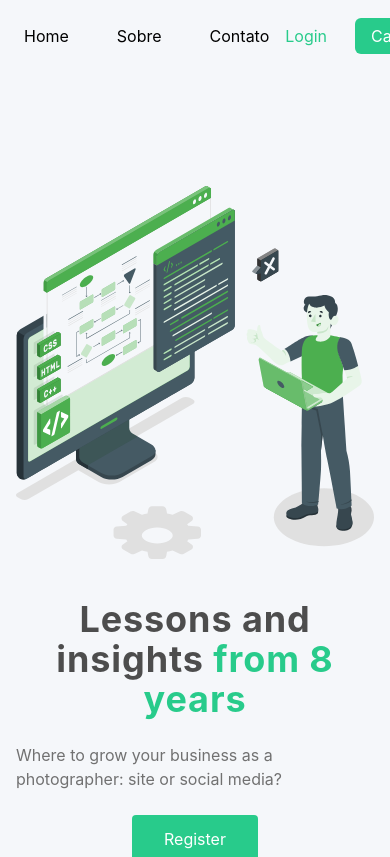
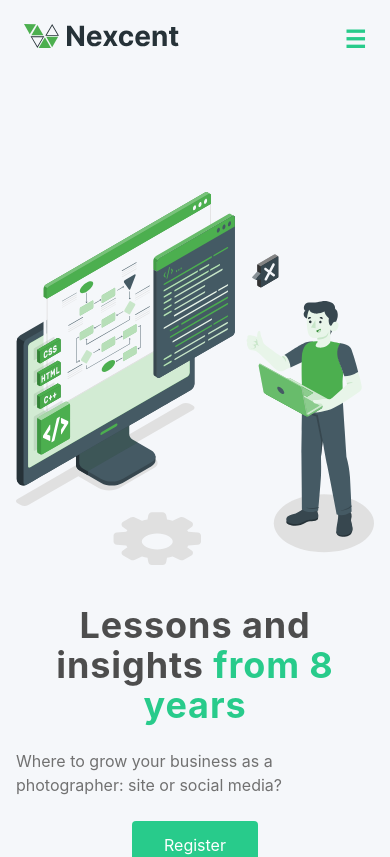
Before and after one commit to estefane-ribeiro/agency-landing-page, a React (Vite) app: page / in a window 390 px wide. Shown: the top 857 px of the page. Built offline with nearby package versions, Linux system fonts and the light colour scheme.

Commit message:
feat: implementa funcionamento do menu mobile

```diff
--- a/src/Header/Header.jsx
+++ b/src/Header/Header.jsx
@@ -1,12 +1,51 @@
+import { useEffect, useRef, useState } from "react";
 import logo from "../img/logo.svg";
 const Header = () => {
+  const [menuMobile, setMenuMobile] = useState(false);
+  const menu = useRef(null);
+
+  function handleClickMenu() {
+    setMenuMobile((anterior) => !anterior);
+  }
+
+  useEffect(() => {
+    function handleClickForaMenu(e) {
+      if (menu.current && !menu.current.contains(e.target)) {
+        setMenuMobile(false);
+      }
+    }
+
+    if (menuMobile) {
+      window.addEventListener("click", handleClickForaMenu);
+    }
+
+    return () => {
+      window.removeEventListener("click", handleClickForaMenu);
+    };
+  }, [menuMobile]);
+
   return (
-    <div className="flex justify-between mb-8 p-6">
+    <header className="flex justify-between mb-8 p-6 relative">
       <a href="/">
         <img src={logo} alt="Nexcent" />
       </a>
+      <div ref={menu}>
+        <button
+          onClick={handleClickMenu}
+          className={`max-md:block hidden text-2xl text-primary font-black transition hover:contrast-200 cursor-pointer `}
+        >
+          ☰
+        </button>
+        <div
+          className={`md:flex relative justify-between  max-md:flex-col max-md:gap-5 max-md:absolute max-md:right-3 max-md:bg-primary z-20 max-md:p-10 rounded-2xl max-md:top-16 ${menuMobile ? "max-md:flex " : "max-md:hidden"}`}
+        >
+          {/* polygon(50% 0%, 0% 100%, 100% 100%) */}
+          <span
+            style={{ clipPath: "polygon(0% 0%, 100% 0%, 50% 100%)" }}
+            className="h-3 w-3 absolute -top-3 right-4 bg-primary max-md:block hidden"
+          ></span>
           <nav>
-        <ul className="flex gap-12">
+            <ul className="flex gap-12 max-md:flex-col max-md:items-center max-md:gap-5 max-md:text-white *:**:hover:max-md:text-secondary">
               <li>
                 <a href="\" className="hover:text-primary inline-block group">
                   Home
@@ -14,7 +53,10 @@ const Header = () => {
                 </a>
               </li>
               <li>
-            <a href="\sobre" className="hover:text-primary inline-block group">
+                <a
+                  href="\sobre"
+                  className="hover:text-primary inline-block group"
+                >
                   Sobre
                   <span className="h-0.5 w-1 opacity-0 bg-primary block transition-all duration-300 group-hover:opacity-100 group-hover:w-full "></span>
                 </a>
@@ -31,11 +73,11 @@ const Header = () => {
             </ul>
           </nav>
           <nav>
-        <ul className="flex gap-3">
+            <ul className="flex gap-3 max-md:flex-col max-md:items-center *:**:hover:max-md:text-secondary *:**:hover:max-md:duration-300">
               <li>
                 <a
                   href=""
-              className="py-2 px-4 text-primary rounded-md transition hover:contrast-150"
+                  className="py-2 px-4 max-md:text-white max-md: text-primary rounded-md transition hover:contrast-150"
                 >
                   Login
                 </a>
@@ -51,6 +93,8 @@ const Header = () => {
             </ul>
           </nav>
         </div>
+      </div>
+    </header>
   );
 };
 
```
Lines whose indentation alone changed are shown as unchanged.
